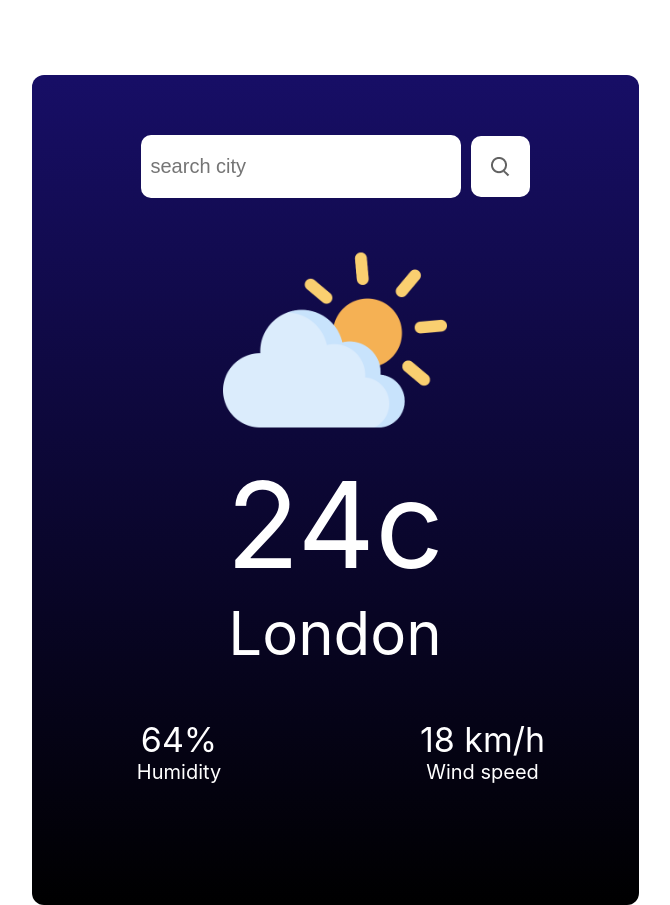
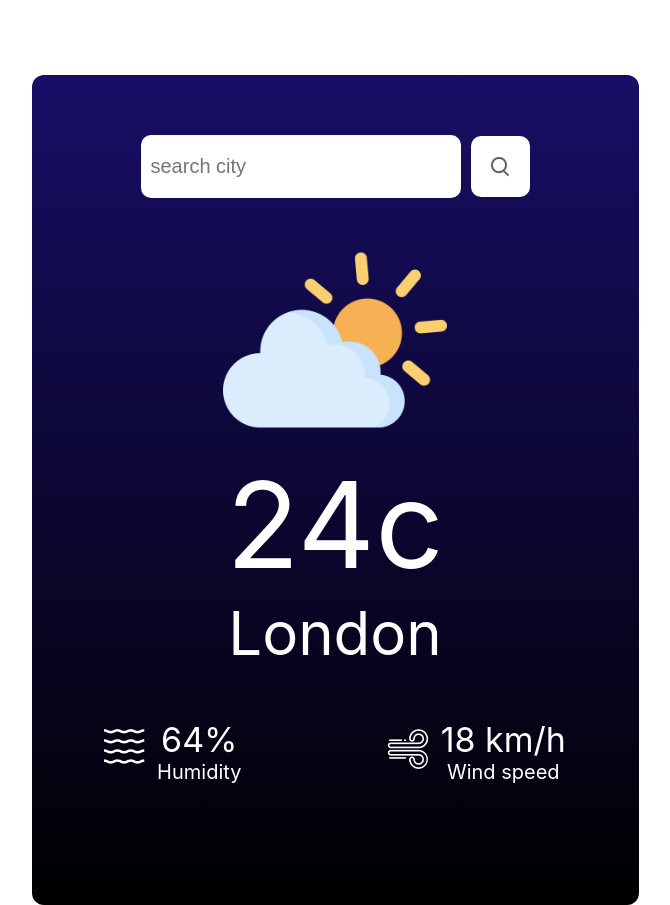
Before and after one commit to iamaliataie/react-weather-app, a React (Create React App) app: page / in a window 1280 px wide. Shown: the whole page, without its empty margins (305-975 px from the left). Built offline with nearby package versions, Linux system fonts and the light colour scheme.

Commit message:
weatherapp changes

```diff
--- a/src/Components/WeatherApp/WeatherApp.jsx
+++ b/src/Components/WeatherApp/WeatherApp.jsx
@@ -4,11 +4,11 @@ import './WeatherApp.css'
 import clear from '../Assets/clear.png'
 import cloud from '../Assets/cloud.png'
 import drizzle from '../Assets/drizzle.png'
-import humidity from '../Assets/humidity.png'
-import rain from '../Assets/rain.png'
+import humidity_icon from '../Assets/humidity.png'
+import rain_icon from '../Assets/rain.png'
 import search from '../Assets/search.png'
-import snow from '../Assets/snow.png'
-import wind from '../Assets/wind.png'
+import snow_icon from '../Assets/snow.png'
+import wind_icon from '../Assets/wind.png'
 
 const WeatherApp = () => {
 
@@ -48,14 +48,14 @@ const WeatherApp = () => {
         <div className="weather-location" id='city'>London</div>
         <div className="data-container">
             <div className="element">
-                <img src={humidity} alt="" className="icon" />
+                <img src={humidity_icon} alt="" className="icon" />
                 <div className="data">
                     <div className="humidity-percent" id='humidity'>64%</div>
                     <div className="text">Humidity</div>
                 </div>
             </div>
             <div className="element">
-                <img src={wind} alt="" className="icon" />
+                <img src={wind_icon} alt="" className="icon" />
                 <div className="data">
                     <div className="humidity-percent" id='wind'>18 km/h</div>
                     <div className="text">Wind speed</div>
```
